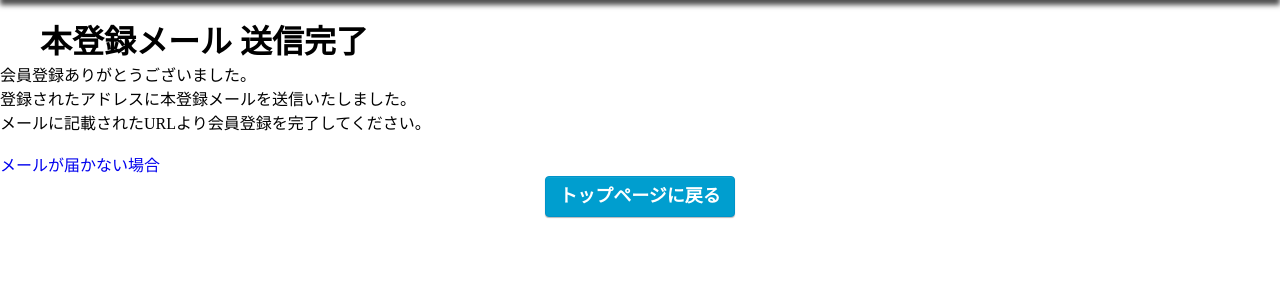
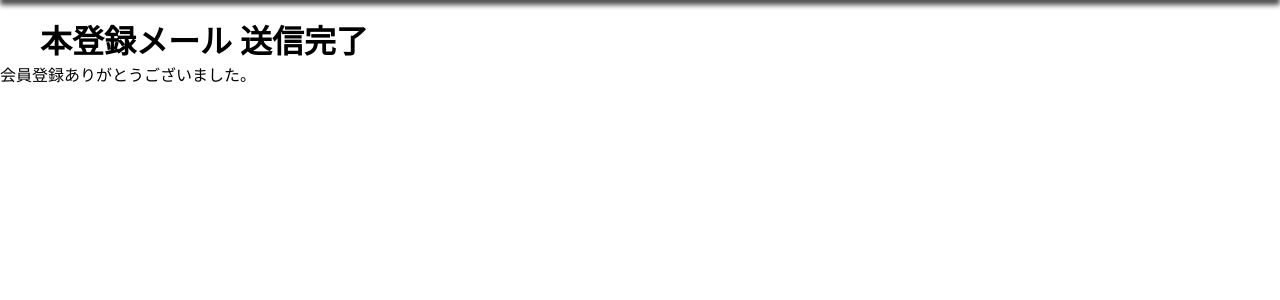
Before and after one commit to YOLO-koki/BAZZAR_C_by_nakashima, a Django app: page /user/userMailSend/ in a window 1280 px wide. Shown: the part 80-380 px from the top of the page. Run offline with Django 4.2, Linux system fonts and the light colour scheme.

Commit message:
新規登録完了しました

```diff
--- a/bazaar/templates/user/user_mail_send.html
+++ b/bazaar/templates/user/user_mail_send.html
@@ -10,13 +10,9 @@
         <div class="thanks">
           <div class="message">
             <p>
-            会員登録ありがとうございました。<br>
-            登録されたアドレスに本登録メールを送信いたしました。<br>
-            メールに記載されたURLより会員登録を完了してください。
+            会員登録ありがとうございました。
             </p><br>
-            <a href="#">メールが届かない場合</a>
           </div>
-                <button type="button" class="topbtn">トップページに戻る</button>
        </div>
     </main>
 </body>
```
